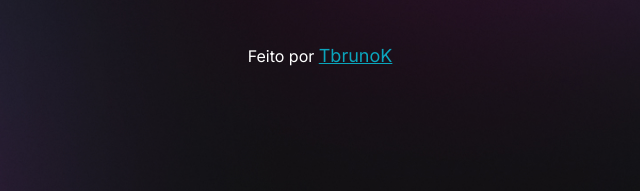
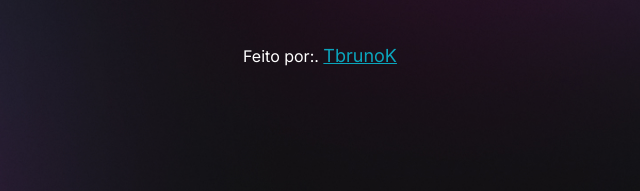
Before and after one commit to TbrunoK/devlinks-project, a plain HTML site: page index.html in a window 1280 px wide. Shown: the part 614-805 px from the top of the page, 320-960 px from the left. Drawn offline with nearby package versions, Linux system fonts and the light colour scheme.

Commit message:
Small Correction interface

```diff
--- a/index.html
+++ b/index.html
@@ -60,7 +60,7 @@
       </div>
 
       <footer>
-        Feito por
+        Feito por:.
         <a href="https://github.com/tbrunok" target="_blank" class="creator">TbrunoK</a>
       </footer>
     </div>
```
